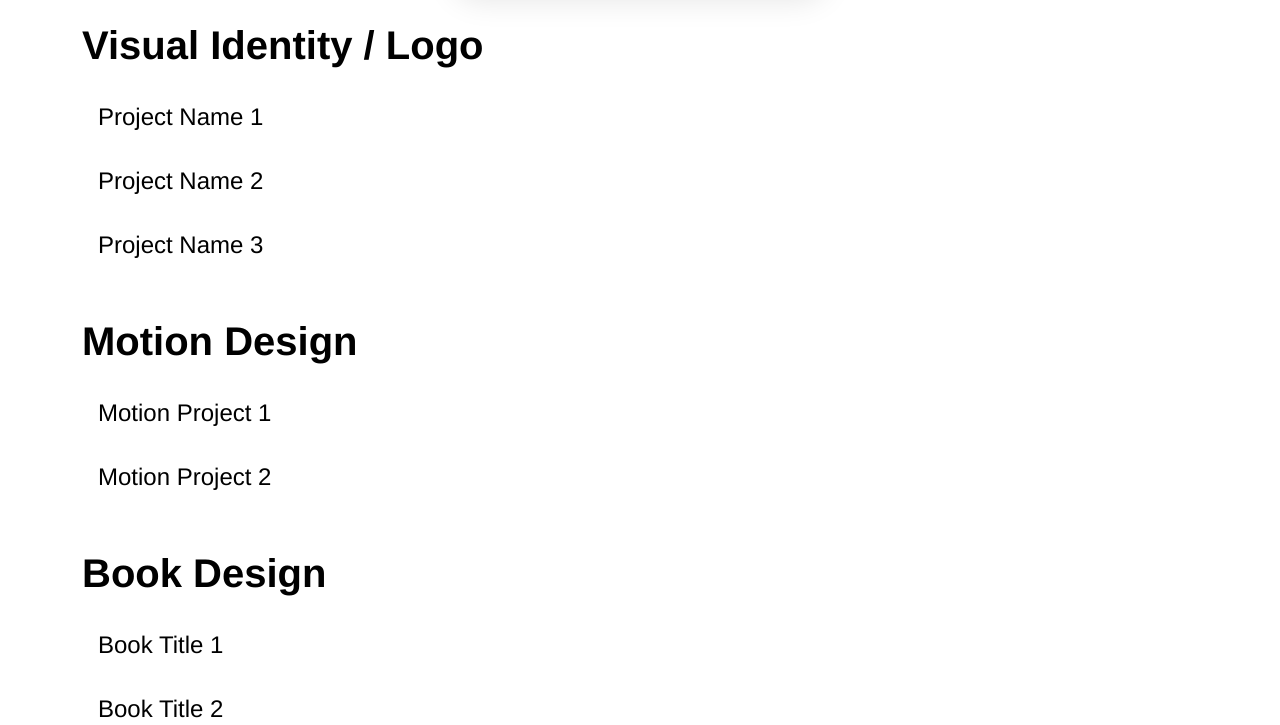
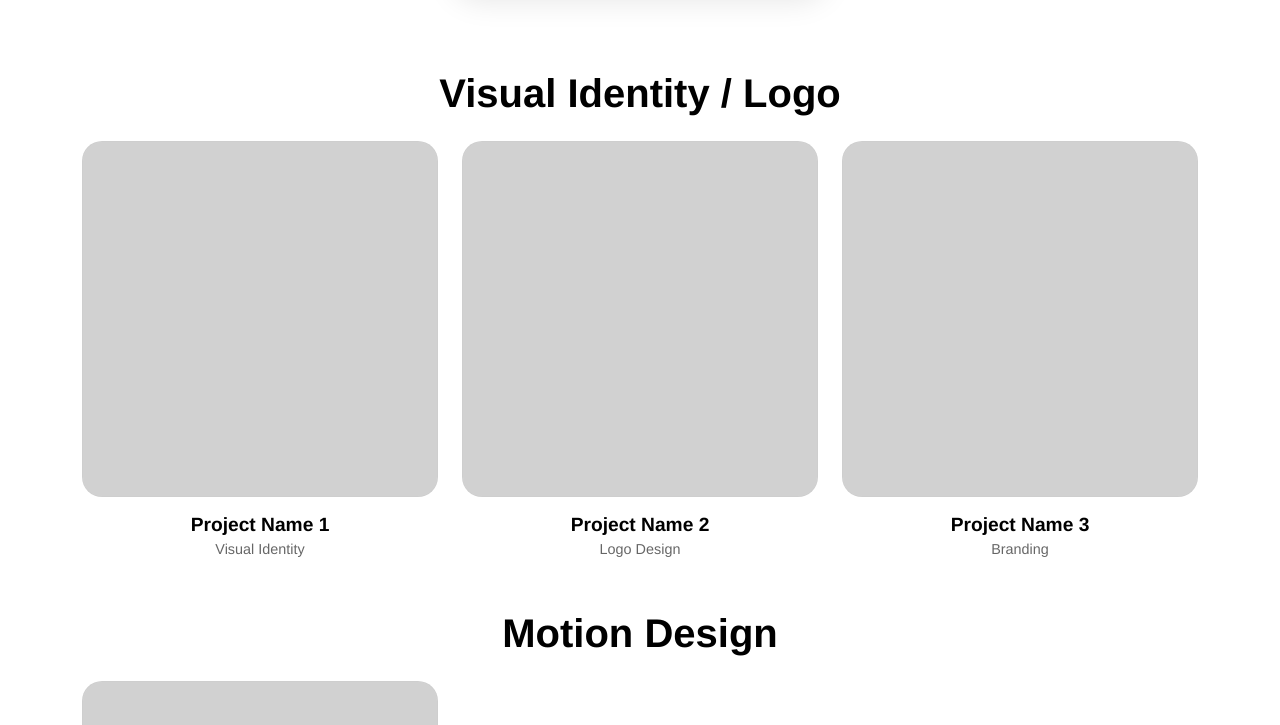
Before and after one commit to giuseppeoliveri/portfolio, a plain HTML site: page index.html in a window 1280 px wide. Both pictures are taken after a click on the link 645 px from the left and 44 px from the top of the page. Shown: the part 75-800 px from the top of the page. Drawn offline with nearby package versions, Linux system fonts and the light colour scheme.

Commit message:
Update Projects Index to Grid Layout with Liquid Glass cards

```diff
--- a/index.html
+++ b/index.html
@@ -90,40 +90,106 @@
             </div>
           </header>
 
-          <div class="container d-flex flex-column align-items-center justify-content-center min-vh-100 pt-5 pb-5">
-            <div class="col-lg-8 text-start w-100 mt-5">
+          <div class="container d-flex flex-column align-items-center justify-content-start min-vh-100 pt-5 pb-5">
+            <div class="col-lg-10 w-100 mt-5 pt-5">
 
+              <!-- Visual Identity / Logo -->
               <div class="project-category mb-5">
-                <h3 class="display-6 mb-4 fw-bold">Visual Identity / Logo</h3>
-                <ul class="list-unstyled project-list">
-                  <li><a href="#" class="project-link">Project Name 1</a></li>
-                  <li><a href="#" class="project-link">Project Name 2</a></li>
-                  <li><a href="#" class="project-link">Project Name 3</a></li>
-                </ul>
+                <h3 class="display-6 mb-4 fw-bold text-center">Visual Identity / Logo</h3>
+                <div class="row row-cols-1 row-cols-md-2 row-cols-lg-3 g-4">
+
+                  <div class="col">
+                    <a href="#" class="project-card">
+                      <div class="project-thumb">
+                        <!-- Placeholder image, replace with actual project thumb -->
+                        <div class="thumb-placeholder"></div>
+                      </div>
+                      <div class="project-info">
+                        <h4 class="project-title">Project Name 1</h4>
+                        <p class="project-cat">Visual Identity</p>
+                      </div>
+                    </a>
+                  </div>
+
+                  <div class="col">
+                    <a href="#" class="project-card">
+                      <div class="project-thumb">
+                        <div class="thumb-placeholder"></div>
+                      </div>
+                      <div class="project-info">
+                        <h4 class="project-title">Project Name 2</h4>
+                        <p class="project-cat">Logo Design</p>
+                      </div>
+                    </a>
+                  </div>
+
+                  <div class="col">
+                    <a href="#" class="project-card">
+                      <div class="project-thumb">
+                        <div class="thumb-placeholder"></div>
+                      </div>
+                      <div class="project-info">
+                        <h4 class="project-title">Project Name 3</h4>
+                        <p class="project-cat">Branding</p>
+                      </div>
+                    </a>
+                  </div>
+
+                </div>
               </div>
 
+              <!-- Motion Design -->
               <div class="project-category mb-5">
-                <h3 class="display-6 mb-4 fw-bold">Motion Design</h3>
-                <ul class="list-unstyled project-list">
-                  <li><a href="#" class="project-link">Motion Project 1</a></li>
-                  <li><a href="#" class="project-link">Motion Project 2</a></li>
-                </ul>
+                <h3 class="display-6 mb-4 fw-bold text-center">Motion Design</h3>
+                <div class="row row-cols-1 row-cols-md-2 row-cols-lg-3 g-4">
+                  <div class="col">
+                    <a href="#" class="project-card">
+                      <div class="project-thumb">
+                        <div class="thumb-placeholder"></div>
+                      </div>
+                      <div class="project-info">
+                        <h4 class="project-title">Motion Project 1</h4>
+                        <p class="project-cat">Animation</p>
+                      </div>
+                    </a>
+                  </div>
+                </div>
               </div>
 
+              <!-- Book Design -->
               <div class="project-category mb-5">
-                <h3 class="display-6 mb-4 fw-bold">Book Design</h3>
-                <ul class="list-unstyled project-list">
-                  <li><a href="#" class="project-link">Book Title 1</a></li>
-                  <li><a href="#" class="project-link">Book Title 2</a></li>
-                </ul>
+                <h3 class="display-6 mb-4 fw-bold text-center">Book Design</h3>
+                <div class="row row-cols-1 row-cols-md-2 row-cols-lg-3 g-4">
+                  <div class="col">
+                    <a href="#" class="project-card">
+                      <div class="project-thumb">
+                        <div class="thumb-placeholder"></div>
+                      </div>
+                      <div class="project-info">
+                        <h4 class="project-title">Book Title 1</h4>
+                        <p class="project-cat">Editorial</p>
+                      </div>
+                    </a>
+                  </div>
+                </div>
               </div>
 
+              <!-- Personal Project -->
               <div class="project-category mb-5">
-                <h3 class="display-6 mb-4 fw-bold">Personal Project</h3>
-                <ul class="list-unstyled project-list">
-                  <li><a href="#" class="project-link">Personal Work 1</a></li>
-                  <li><a href="#" class="project-link">Personal Work 2</a></li>
-                </ul>
+                <h3 class="display-6 mb-4 fw-bold text-center">Personal Project</h3>
+                <div class="row row-cols-1 row-cols-md-2 row-cols-lg-3 g-4">
+                  <div class="col">
+                    <a href="#" class="project-card">
+                      <div class="project-thumb">
+                        <div class="thumb-placeholder"></div>
+                      </div>
+                      <div class="project-info">
+                        <h4 class="project-title">Personal Work 1</h4>
+                        <p class="project-cat">Illustration</p>
+                      </div>
+                    </a>
+                  </div>
+                </div>
               </div>
 
             </div>
--- a/style.css
+++ b/style.css
@@ -293,31 +293,70 @@ header {
   }
 }
 
-/* === PROJECTS INDEX === */
-.project-list li {
-  margin-bottom: 1rem;
+/* === PROJECTS INDEX (GRID) === */
+.project-card {
+  display: block;
+  text-decoration: none;
+  color: var(--text);
+  transition: transform 0.3s ease;
+  height: 100%;
 }
 
-.project-link {
-  font-size: 1.5rem;
-  color: var(--text);
-  text-decoration: none;
-  font-weight: 400;
-  transition: all 0.3s ease;
-  display: inline-block;
-  padding: 5px 15px;
-  border-radius: 50px;
-  border: 1px solid transparent;
+.project-card:hover {
+  transform: translateY(-5px);
 }
 
-.project-link:hover {
-  background: rgba(0, 0, 0, 0.05);
-  border-color: rgba(0, 0, 0, 0.1);
-  transform: translateX(10px);
+.project-thumb {
+  width: 100%;
+  aspect-ratio: 1 / 1;
+  /* Square thumbnails */
+  background: rgba(0, 0, 0, 0.1);
+  /* Placeholder bg */
+  border-radius: 20px;
+  overflow: hidden;
+  margin-bottom: 1rem;
+  position: relative;
+
+  /* Liquid Glass Effect on Thumb */
+  backdrop-filter: blur(10px);
+  -webkit-backdrop-filter: blur(10px);
+  border: 1px solid rgba(0, 0, 0, 0.1);
 }
 
-@media (max-width: 576px) {
-  .project-link {
-    font-size: 1.2rem;
-  }
+.thumb-placeholder {
+  width: 100%;
+  height: 100%;
+  background: rgba(128, 128, 128, 0.2);
+  /* Gray placeholder */
 }
+
+/* If you have actual images */
+.project-thumb img {
+  width: 100%;
+  height: 100%;
+  object-fit: cover;
+  transition: transform 0.5s ease;
+}
+
+.project-card:hover .project-thumb img {
+  transform: scale(1.05);
+}
+
+.project-info {
+  text-align: center;
+}
+
+.project-title {
+  font-size: 1.2rem;
+  font-weight: 600;
+  margin-bottom: 0.2rem;
+  color: var(--text);
+}
+
+.project-cat {
+  font-size: 0.9rem;
+  color: rgba(0, 0, 0, 0.6);
+  /* Slightly muted text */
+  font-weight: 400;
+  margin: 0;
+}
```
